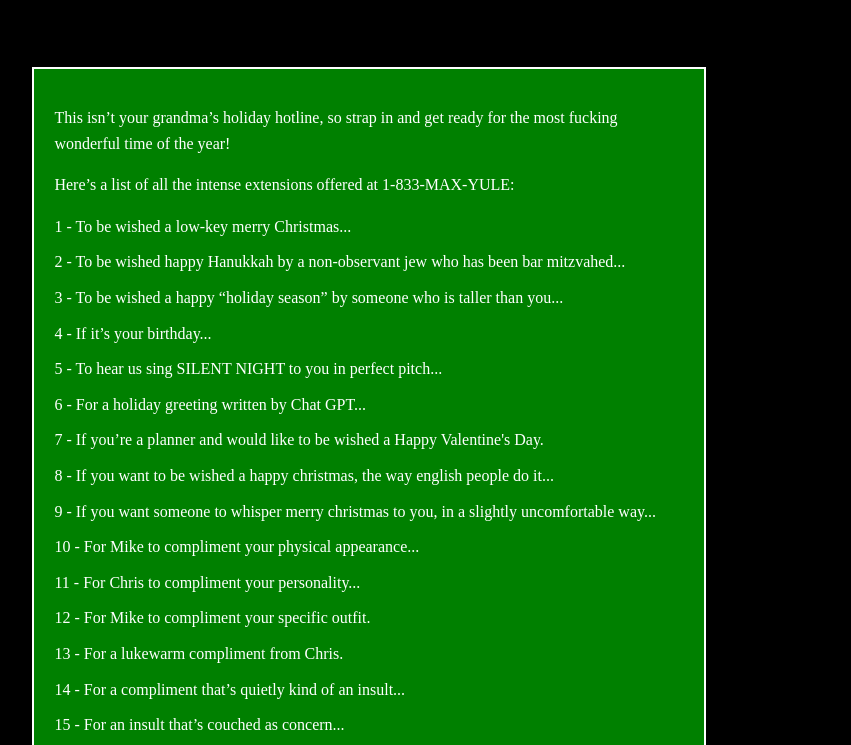
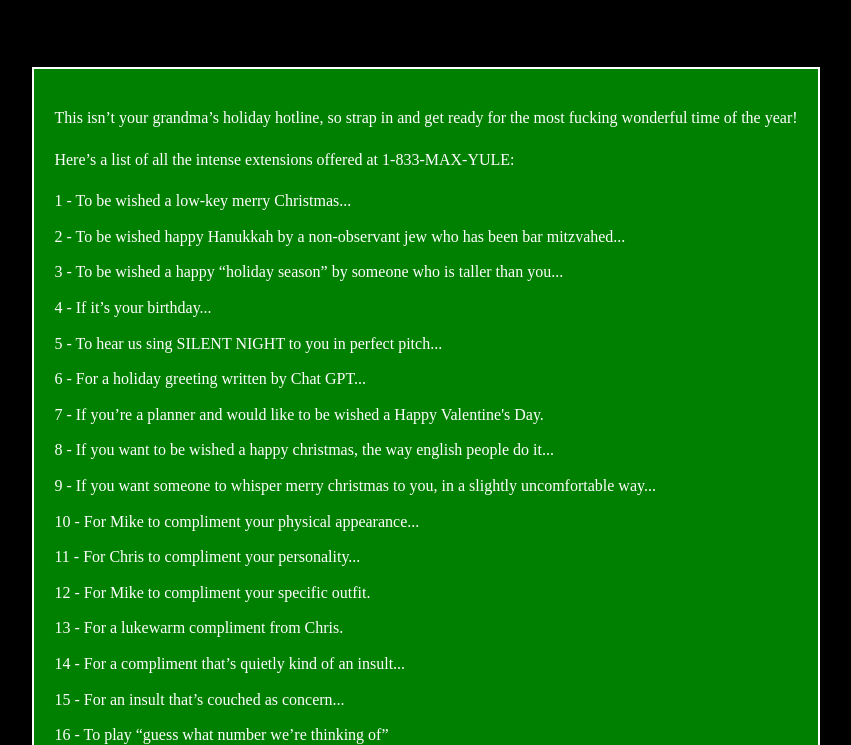
Before and after one commit to cnhazzard/website, a plain HTML site: page maxyule.html in a window 1280 px wide. Shown: the part 555-1300 px from the top of the page, without its empty margins (214-1065 px from the left). Drawn offline with Linux system fonts and the light colour scheme.

Commit message:
Update maxyule.html

```diff
--- a/maxyule.html
+++ b/maxyule.html
@@ -45,7 +45,9 @@
     padding: 20px;
     margin-top: 20px;
     border: 2px solid white;
-            width: 80%;
+    width: auto; /* Let the width adjust to the content */
+    display: inline-block; /* Make it shrink to fit content */
+    text-align: left; /* Keep text aligned as desired */
     font-size: 16px;
     line-height: 1.6;
 }
```
Lines whose indentation alone changed are shown as unchanged.
